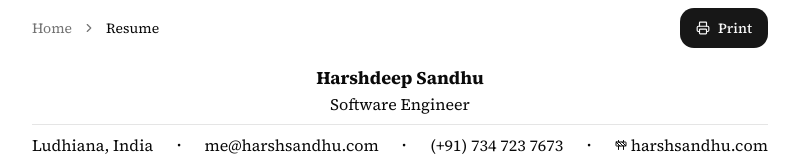
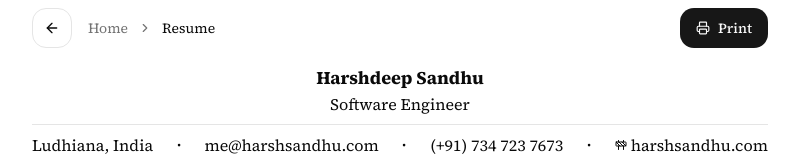
Before and after one commit to harshsandhu95/nyxfor13days, a Next.js app: page /resume in a window 1280 px wide. Shown: the top 160 px of the page, without its empty margins (240-1039 px from the left). Built offline with nearby package versions, Linux system fonts and the light colour scheme.

Commit message:
Header Update

```diff
--- a/src/app/layout.tsx
+++ b/src/app/layout.tsx
@@ -19,7 +19,7 @@ export default function RootLayout({ children }: Readonly<Props>) {
       <body className={cn(sansFont.variable, serifFont.variable)}>
         <RootProvider>
           {children}
-          <Toaster richColors closeButton className="print:hidden" />
+          <Toaster richColors className="print:hidden" />
         </RootProvider>
       </body>
     </html>
--- a/src/app/resume/_components/Header.tsx
+++ b/src/app/resume/_components/Header.tsx
@@ -1,3 +1,5 @@
+"use client";
+
 import {
   Breadcrumb,
   BreadcrumbItem,
@@ -7,10 +9,20 @@ import {
   BreadcrumbSeparator,
 } from "@/components/ui/Breadcrumb";
 import BeforePrint from "./BeforePrint";
+import { Button } from "@/components/ui/Button";
+import { ArrowLeftIcon } from "lucide-react";
+import { useRouter } from "next/navigation";
 
 export default function Header() {
+  const router = useRouter();
+
   return (
     <header className="py-2 px-4 absolute top-0 left-0 right-0 print:hidden flex items-center justify-between gap-2 z-20">
+      <div className="flex items-center gap-4">
+        <Button variant="outline" size="icon" onClick={() => router.push("/")}>
+          <ArrowLeftIcon size={16} />
+        </Button>
+
         <Breadcrumb>
           <BreadcrumbList>
             <BreadcrumbItem>
@@ -24,6 +36,7 @@ export default function Header() {
             </BreadcrumbItem>
           </BreadcrumbList>
         </Breadcrumb>
+      </div>
 
       <BeforePrint />
     </header>
--- a/src/components/Header.tsx
+++ b/src/components/Header.tsx
@@ -1,12 +1,13 @@
 import Link from "next/link";
 import { MenuIcon } from "lucide-react";
-import { Button } from "@/components/ui/Button";
+import { Button, buttonVariants } from "@/components/ui/Button";
 import {
   Popover,
   PopoverContent,
   PopoverTrigger,
 } from "@/components/ui/Popover";
 import Navigation from "@/components/Navigation";
+import { cn } from "@/lib/utils";
 
 export default function Header() {
   return (
@@ -20,9 +21,9 @@ export default function Header() {
       <div className="place-self-end self-center">
         <Popover>
           <PopoverTrigger>
-            <Button size="icon">
+            <div className={cn(buttonVariants({ size: "icon" }))}>
               <MenuIcon size={16} />
-            </Button>
+            </div>
           </PopoverTrigger>
 
           <PopoverContent>
--- a/src/lib/constants.ts
+++ b/src/lib/constants.ts
@@ -214,7 +214,7 @@ export const certifications: Certification[] = [
 
 export const navigation = [
   { id: 0, name: "Home", link: "/" },
-  { id: 1, name: "Blog", link: "/blog" },
+  // { id: 1, name: "Blog", link: "/blog" },
   { id: 2, name: "Resume", link: "/resume" },
   { id: 3, name: "Contact", link: "/contact" },
 ];
```
Lines whose indentation alone changed are shown as unchanged.
